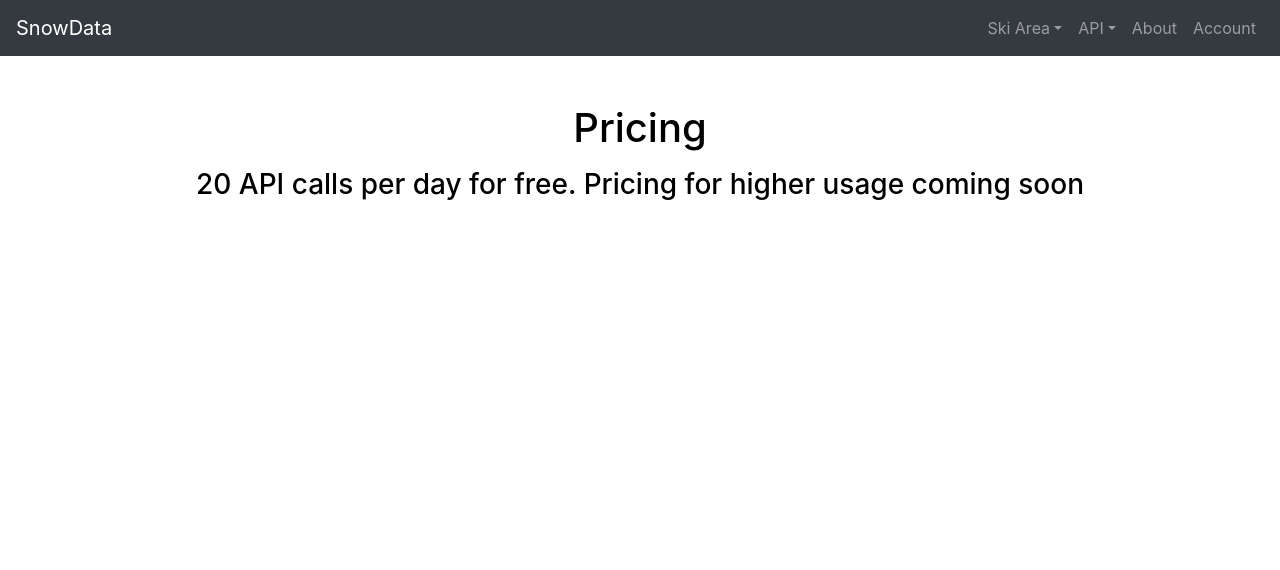
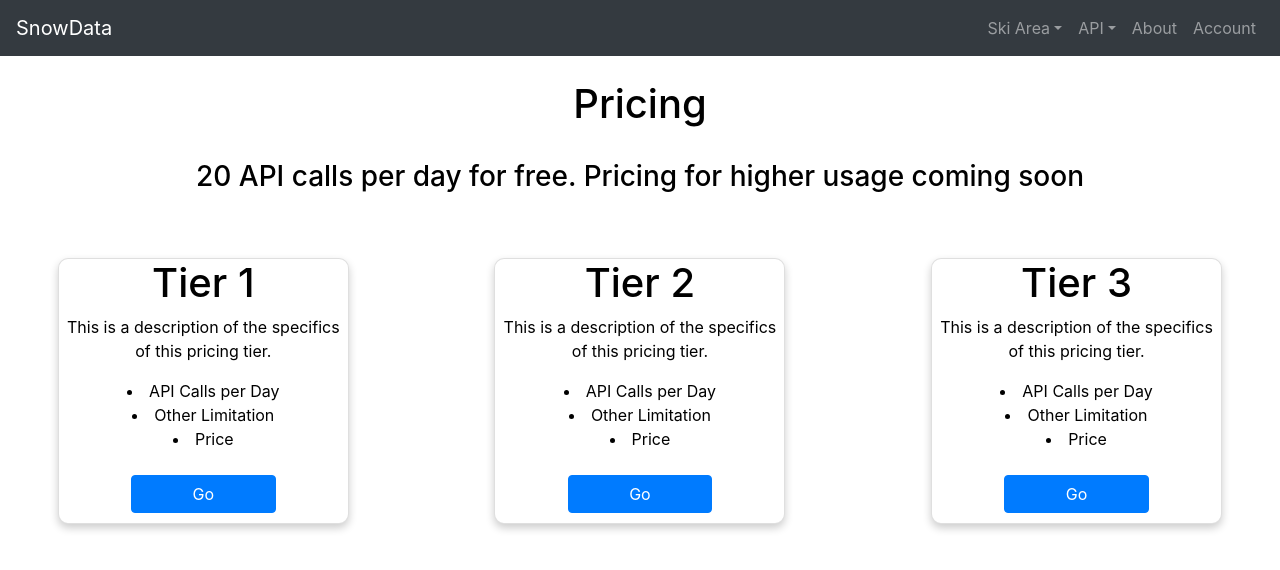
Before and after one commit to aj-medianet/snowdata.org, a React (Create React App) app in the folder frontend/: page /api-pricing in a window 1280 px wide. Shown: the top 570 px of the page. Built offline with nearby package versions, Linux system fonts and the light colour scheme.

Commit message:
updated pricing page

```diff
--- a/frontend/src/App.css
+++ b/frontend/src/App.css
@@ -36,6 +36,36 @@
   color: #61dafb;
 }
 
+.column {
+  position: relative;
+  float: left;
+  width: 33.33%;
+}
+
+.row {
+  margin-top: 5%;
+}
+
+.card {
+  box-shadow: 0 4px 8px 0 rgba(0,0,0,0.2);
+  border-radius: 10px;
+  width: 66.66%;
+  height: 100%;
+  margin: 0 auto;
+  float: none;
+  margin-bottom: 10px;
+}
+
+.btn {
+  margin: 0 auto;
+  width: 50%;
+}
+
+.price-bullets {
+  align-items: left;
+}
+
+
 @keyframes App-logo-spin {
   from {
     transform: rotate(0deg);
--- a/frontend/src/components/Pricing.js
+++ b/frontend/src/components/Pricing.js
@@ -1,6 +1,7 @@
 import React, { Component } from 'react'
 import ReactMarkdown from 'react-markdown';
 import source from '../docs/pricing.md';
+import '../App.css'
 
 // displays website pricing info
 class Pricing extends Component {
@@ -18,15 +19,60 @@ class Pricing extends Component {
     render() {
         const { text } = this.state;
 
-        return (
-            <div className="mt-5">
-                <h1 className="mb-3">Pricing</h1>
-                <div className="m-3">
-                   <h3><ReactMarkdown source={text} /></h3>
+        return(
+            <div>
+                <br></br>
+                <h1>Pricing</h1>
+                <br></br>
+                <h3><ReactMarkdown source={text} /></h3>
+                <div class="row">
+                    <div class="column">
+                        <div class="card">
+                            <h1>Tier 1</h1>
+                            <p>This is a description of the specifics of this pricing tier.</p>
+                            <div class="price-bullets">
+                                <li>API Calls per Day</li>
+                                <li>Other Limitation</li>
+                                <li>Price</li>
+                            </div>
+                            <br></br>
+                            <a href="#" class="btn btn-primary">Go</a>
+                        </div>
+                    </div>
+                    <div class="column">
+                        <div class="card">
+                            <h1>Tier 2</h1>
+                            <p>This is a description of the specifics of this pricing tier.</p>
+                            <div class="price-bullets">
+                                <li>API Calls per Day</li>
+                                <li>Other Limitation</li>
+                                <li>Price</li>
+                            </div>
+                            <br></br>
+                            <a href="#" class="btn btn-primary">Go</a>
+                        </div>
+                    </div>
+                    <div class="column">
+                        <div class="card">
+                            <h1>Tier 3</h1>
+                            <p>This is a description of the specifics of this pricing tier.</p>
+                            <div class="price-bullets">
+                                <li>API Calls per Day</li>
+                                <li>Other Limitation</li>
+                                <li>Price</li>
+                            </div>
+                            <br></br>
+                            <a href="#" class="btn btn-primary">Go</a>
+                        </div>
+                    </div>
                 </div>
             </div>
 
         )
+
+
+
+
     }
 }
 export default Pricing;
```
